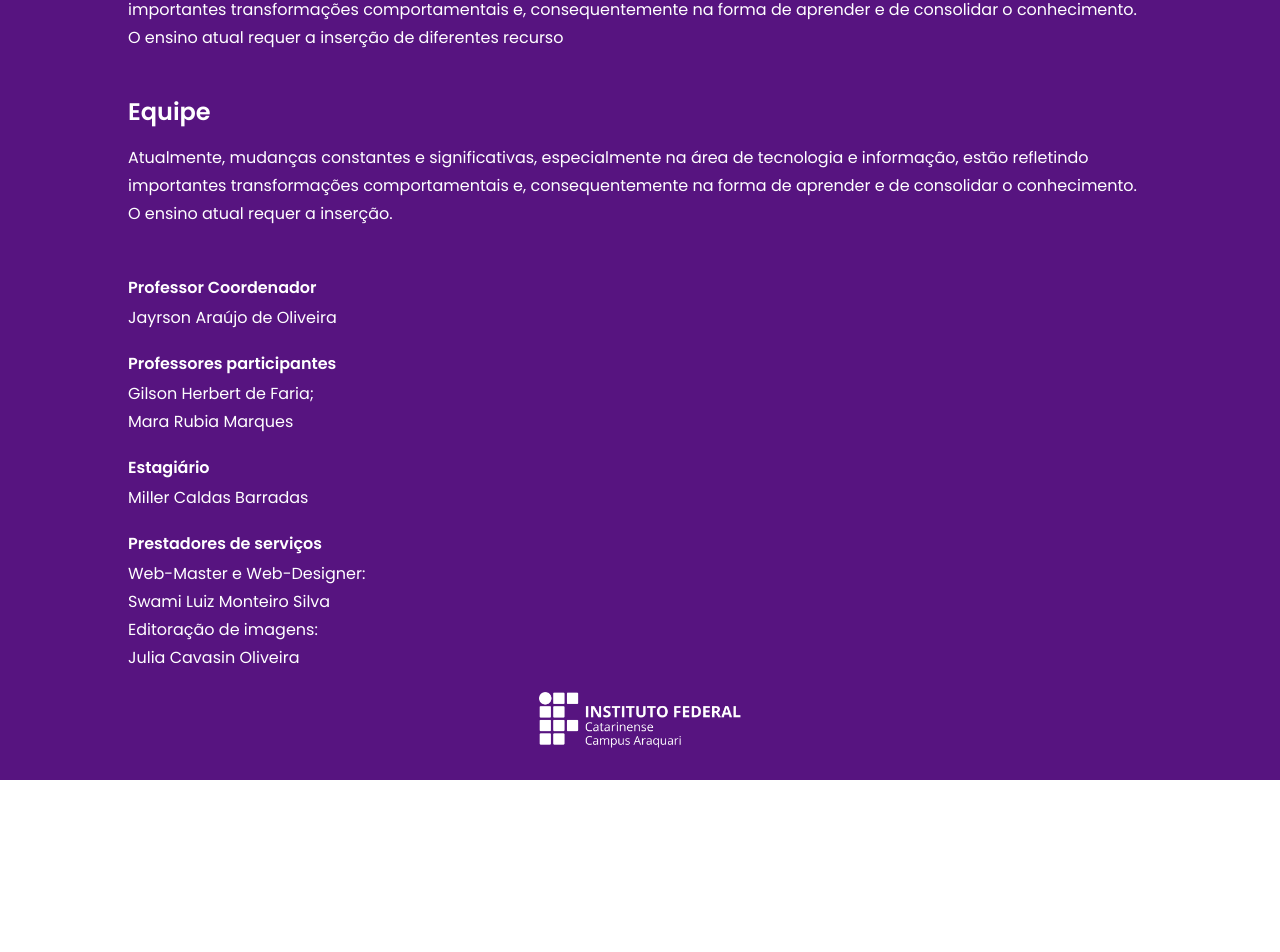
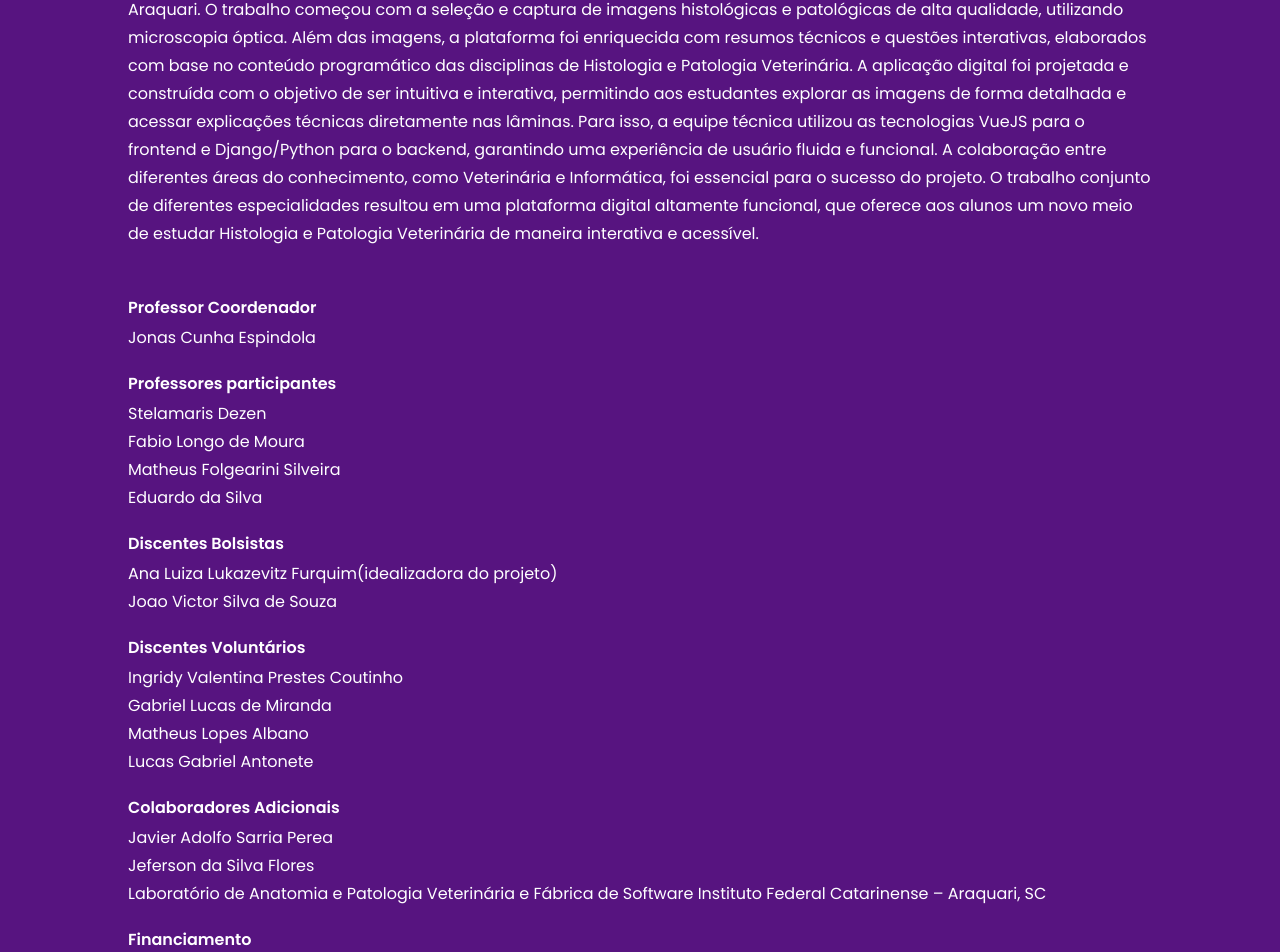
Before and after one commit to fabricadesoftware-ifc/fabricaHistologia_frontend, a Vue app: page /about in a window 1280 px wide. Shown: the part 674-1626 px from the top of the page. Before the commit the page ends 1454 px from the top, so only its background shows below. Built offline with nearby package versions, Linux system fonts and the light colour scheme; no server answers.

Commit message:
FIX: Fixed about data

```diff
--- a/src/views/institutional/AboutView.vue
+++ b/src/views/institutional/AboutView.vue
@@ -10,35 +10,85 @@ import {
 const content = {
   about: [
     {
-            'title': 'Pesquisa',
-            'description': 'Atualmente, mudanças constantes e significativas, especialmente na área de tecnologia e informação, estão refletindo importantes transformações comportamentais e, consequentemente na forma de aprender e de consolidar o conhecimento. O ensino atual requer a inserção de diferentes recursos, principalmente os que apresentem um acesso rápido, fácil, dinâmico e que estimulem a interatividade. A PUCRS, como uma das melhores universidades do país, tem um papel importante na promoção da inovação dessa nova Atualmente, mudanças constantes e significativas, especialmente na área de tecnologia e informação, estão refletindo importantes transformações comportamentais e, consequentemente na forma de aprender e de consolidar o conhecimento. O ensino atual requer a inserção de diferentes recurso.'
+      title: 'Pesquisa',
+      description: `A criação do Atlas Digital de Histologia e Patologia Veterinária nasceu da percepção de que,
+apesar da importância das lâminas histológicas e patológicas para o aprendizado de
+Medicina Veterinária, muitas vezes os alunos enfrentam dificuldades no acesso e no estudo
+dessas imagens devido a limitações de tempo e infraestrutura nos laboratórios.
+Especialmente após a pandemia, ficou evidente a necessidade de recursos digitais que
+permitissem o estudo remoto e a visualização detalhada desses conteúdos essenciais.
+A ideia de desenvolver uma plataforma interativa e acessível para o ensino de histologia e
+patologia veterinária foi motivada pela vontade de superar essas limitações e, ao mesmo
+tempo, democratizar o acesso a materiais educativos de alta qualidade. Para transformar
+essa ideia em realidade, uma equipe multidisciplinar se uniu, integrando conhecimentos da
+área de Veterinária e Informática para criar um recurso educacional inovador e colaborativo.`
     },
     {
-            'title': 'Desenvolvimento',
-            'description': 'Atualmente, mudanças constantes e significativas, especialmente na área de tecnologia e informação, estão refletindo importantes transformações comportamentais e, consequentemente na forma de aprender e de consolidar o conhecimento. O ensino  atual requer a inserção de diferentes recurso, especialmente na área de tecnologia e informação, estão refletindo importantes transformações comportamentais e, consequentemente na forma de aprender e de consolidar o conhecimento. O ensino atual requer a inserção de diferentes recurso'
-        },
-        {
-            'title': 'Equipe',
-            'description': 'Atualmente, mudanças constantes e significativas, especialmente na área de tecnologia e informação, estão refletindo importantes transformações comportamentais e, consequentemente na forma de aprender e de consolidar o conhecimento. O ensino  atual requer a inserção.'
+      title: 'Desenvolvimento',
+      description: `O desenvolvimento do Atlas Digital de Histologia e Patologia Veterinária foi um processo
+que envolveu a colaboração entre o Laboratório de Anatomia e Patologia Veterinária e a
+Fábrica de Software, ambas do Instituto Federal Catarinense (IFC) campus Araquari. O
+trabalho começou com a seleção e captura de imagens histológicas e patológicas de alta
+qualidade, utilizando microscopia óptica. Além das imagens, a plataforma foi enriquecida
+com resumos técnicos e questões interativas, elaborados com base no conteúdo
+programático das disciplinas de Histologia e Patologia Veterinária.
+A aplicação digital foi projetada e construída com o objetivo de ser intuitiva e interativa,
+permitindo aos estudantes explorar as imagens de forma detalhada e acessar explicações
+técnicas diretamente nas lâminas. Para isso, a equipe técnica utilizou as tecnologias VueJS
+para o frontend e Django/Python para o backend, garantindo uma experiência de usuário
+fluida e funcional.
+A colaboração entre diferentes áreas do conhecimento, como Veterinária e Informática, foi
+essencial para o sucesso do projeto. O trabalho conjunto de diferentes especialidades
+resultou em uma plataforma digital altamente funcional, que oferece aos alunos um novo
+meio de estudar Histologia e Patologia Veterinária de maneira interativa e acessível.`
     }
   ],
   collaborators: [
     {
-            'position': 'Professor Coordenador',
-            'collaborators': ['Jayrson Araújo de Oliveira'],
+      position: 'Professor Coordenador',
+      collaborators: ['Jonas Cunha Espindola']
     },
     {
-            'position': 'Professores participantes',
-            'collaborators': ['Gilson Herbert de Faria;', 'Mara Rubia Marques'],
+      position: 'Professores participantes',
+      collaborators: [
+        'Stelamaris Dezen',
+        'Fabio Longo de Moura',
+        'Matheus Folgearini Silveira',
+        'Eduardo da Silva'
+      ]
     },
     {
-            'position': 'Estagiário',
-            'collaborators': ['Miller Caldas Barradas'],
+      position: 'Discentes Bolsistas',
+      collaborators: [
+        'Ana Luiza Lukazevitz Furquim(idealizadora do projeto)',
+        'Joao Victor Silva de Souza'
+      ]
     },
     {
-            'position': 'Prestadores de serviços',
-            'collaborators': ['Web-Master e Web-Designer:', 'Swami Luiz Monteiro Silva', 'Editoração de imagens:', 'Julia Cavasin Oliveira'],
+      position: 'Discentes Voluntários',
+      collaborators: [
+        'Ingridy Valentina Prestes Coutinho',
+        'Gabriel Lucas de Miranda',
+        'Matheus Lopes Albano',
+        'Lucas Gabriel Antonete'
+      ]
     },
+    {
+      position: 'Colaboradores Adicionais',
+      collaborators: [
+        'Javier Adolfo Sarria Perea',
+        'Jeferson da Silva Flores',
+        `Laboratório de Anatomia e Patologia Veterinária e Fábrica de Software
+Instituto Federal Catarinense – Araquari, SC`
+      ]
+    },
+    {
+      position: 'Financiamento',
+      collaborators: [
+        `Instituto Federal Catarinense (IFC) – Edital nº 57/2024 ASSEG/GABI –
+Seleção de Projetos de Ensino.`
+      ]
+    }
   ]
 }
 </script>
@@ -47,8 +97,18 @@ const content = {
   <div class="bg-[#571480] py-8 text-white h-full w-screen">
     <ContainerGlobal>
       <AboutHeader />
-            <AboutContent v-for="(article, index) in content.about" :key="index" :title="article.title" :description="article.description"/>
-            <AboutCollaborators v-for="(collaborator, index) in content.collaborators" :key="index" :position="collaborator.position" :collaborators="collaborator.collaborators" />
+      <AboutContent
+        v-for="(article, index) in content.about"
+        :key="index"
+        :title="article.title"
+        :description="article.description"
+      />
+      <AboutCollaborators
+        v-for="(collaborator, index) in content.collaborators"
+        :key="index"
+        :position="collaborator.position"
+        :collaborators="collaborator.collaborators"
+      />
       <AboutFooter />
     </ContainerGlobal>
   </div>
```
Lines whose indentation alone changed are shown as unchanged.
